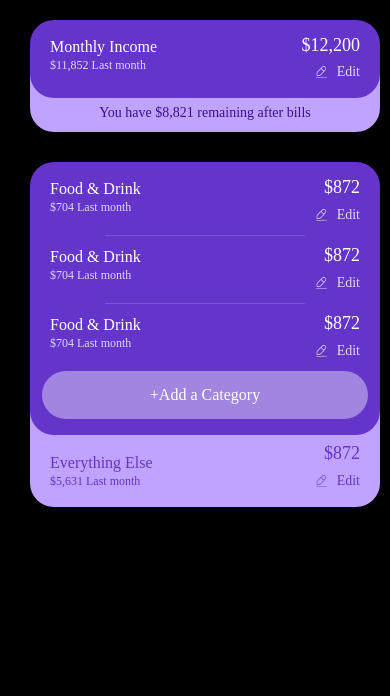
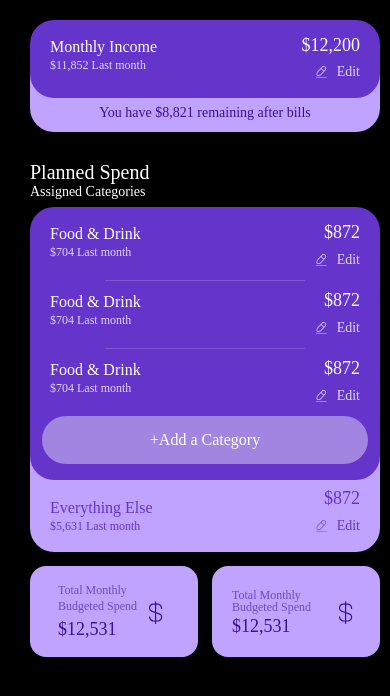
Before and after one commit to Vladzlaf/icons-component, a React Native app: screen / in a window 390 px wide. Shown: the top 696 px of the page. Built offline with nearby package versions, Linux system fonts and the light colour scheme.

Commit message:
added full planned component

```diff
--- /dev/null
+++ b/src/app/assets/icons/dollar-blue-icon .tsx
@@ -0,0 +1,17 @@
+import React from 'react';
+import Svg, {Path} from 'react-native-svg';
+
+const DollarBlueIcon = () => {
+  return (
+    <Svg width="24" height="24" viewBox="0 0 20 20" fill="none">
+      <Path
+        fillRule="evenodd"
+        clipRule="evenodd"
+        d="M10.9897 1.5C10.9897 1.22386 10.7659 1 10.4897 1C10.2136 1 9.98975 1.22386 9.98975 1.5V3.00879H8.40855C6.50714 3.00879 5 4.61852 5 6.55227C5 7.53836 5.21484 8.27852 5.65185 8.836C6.08422 9.38756 6.68368 9.69442 7.31197 9.9171L9.98975 10.8473V16.9818H8.82834C7.28304 16.9818 6 15.6696 6 13.9885C6 13.7124 5.77614 13.4885 5.5 13.4885C5.22386 13.4885 5 13.7124 5 13.9885C5 16.1755 6.68548 17.9818 8.82834 17.9818H9.98975V19.491C9.98975 19.7671 10.2136 19.991 10.4897 19.991C10.7659 19.991 10.9897 19.7671 10.9897 19.491V17.9818H12.5915C14.4929 17.9818 16 16.3721 16 14.4383C16 13.4522 15.7852 12.7121 15.3482 12.1546C14.9158 11.603 14.3163 11.2962 13.688 11.0735L10.9897 10.1361V4.00879H12.1717C13.717 4.00879 15 5.32095 15 7.00204C15 7.27818 15.2239 7.50204 15.5 7.50204C15.7761 7.50204 16 7.27818 16 7.00204C16 4.81506 14.3145 3.00879 12.1717 3.00879H10.9897V1.5ZM9.98975 4.00879H8.40855C7.10156 4.00879 6 5.1277 6 6.55227C6 7.39526 6.18246 7.89198 6.43886 8.21906C6.69966 8.55176 7.08925 8.77705 7.64459 8.97403L7.64604 8.97455L9.98975 9.78873V4.00879ZM10.9897 11.1947V16.9818H12.5915C13.8984 16.9818 15 15.8629 15 14.4383C15 13.5953 14.8175 13.0986 14.5611 12.7715C14.3003 12.4388 13.9107 12.2135 13.3553 12.0165L13.354 12.016L10.9897 11.1947Z"
+        fill="#391090"
+      />
+    </Svg>
+  );
+};
+
+export default DollarBlueIcon;
--- a/src/app/planned/planned-compnent.tsx
+++ b/src/app/planned/planned-compnent.tsx
@@ -3,10 +3,26 @@ import {StyleSheet, TouchableOpacity, View} from 'react-native';
 import {LinearProgress, Text} from '@rneui/themed';
 import EditWhiteIcon from '../average-save/assets/edit-white-icon copy';
 import EditBlueIcon from '../average-save/assets/edit-blue-icon';
+import DollarBlueIcon from '../assets/icons/dollar-blue-icon ';
 
 const PlannedComponent = () => {
   return (
+    <View style={{gap: 72 + 14}}>
       <View>
+        <Text
+          h6
+          style={{
+            fontSize: 20,
+            color: '#FFF',
+            lineHeight: 20,
+            textAlign: 'left',
+          }}>
+          Planned Spend
+        </Text>
+        <Text t4 style={{color: '#FFF', marginBottom: 6}}>
+          Assigned Categories
+        </Text>
+
         <View style={styles.firstContainer}>
           <View
             style={{
@@ -302,6 +318,113 @@ const PlannedComponent = () => {
           </View>
         </View>
       </View>
+      <View style={{flexDirection: 'row', gap: 14, flexWrap: 'wrap'}}>
+        <View
+          style={{
+            flexDirection: 'row',
+            alignItems: 'center',
+            justifyContent: 'center',
+            width: 168,
+            height: 91,
+            borderRadius: 16,
+            backgroundColor: '#C0A3FF',
+            paddingTop: 16,
+            paddingRight: 23,
+            paddingBottom: 16,
+            paddingLeft: 20,
+            gap: 6,
+          }}>
+          <View>
+            <Text
+              t5
+              style={{
+                opacity: 0.6,
+                fontSize: 12,
+                fontStyle: 'normal',
+                lineHeight: 16,
+                color: '#391090',
+              }}>
+              Total Monthly
+            </Text>
+            <Text
+              t5
+              style={{
+                opacity: 0.6,
+                fontSize: 12,
+                fontStyle: 'normal',
+                lineHeight: 16,
+                color: '#391090',
+              }}>
+              Budgeted Spend
+            </Text>
+            <Text
+              h6
+              style={{
+                fontSize: 18,
+                color: '#391090',
+                lineHeight: 23,
+                textAlign: 'left',
+                marginTop: 4,
+              }}>
+              $12,531
+            </Text>
+          </View>
+          <DollarBlueIcon />
+        </View>
+        <View
+          style={{
+            flexDirection: 'row',
+            alignItems: 'center',
+            justifyContent: 'space-between',
+            width: 168,
+            height: 91,
+            borderRadius: 16,
+            backgroundColor: '#C0A3FF',
+            paddingTop: 16,
+            paddingRight: 23,
+            paddingBottom: 16,
+            paddingLeft: 20,
+          }}>
+          <View>
+            <Text
+              t5
+              style={{
+                opacity: 0.6,
+                fontSize: 12,
+                fontStyle: 'normal',
+                lineHeight: 12,
+                color: '#391090',
+              }}>
+              Total Monthly
+            </Text>
+            <Text
+              t5
+              style={{
+                opacity: 0.6,
+                fontSize: 12,
+                fontStyle: 'normal',
+                lineHeight: 12,
+                color: '#391090',
+              }}>
+              Budgeted Spend
+            </Text>
+            <Text
+              h6
+              style={{
+                fontSize: 18,
+                color: '#391090',
+                lineHeight: 18,
+                textAlign: 'left',
+                marginTop: 4,
+              }}>
+              $12,531
+            </Text>
+          </View>
+          <DollarBlueIcon />
+        </View>
+        <View />
+      </View>
+    </View>
   );
 };
 
```
Lines whose indentation alone changed are shown as unchanged.
